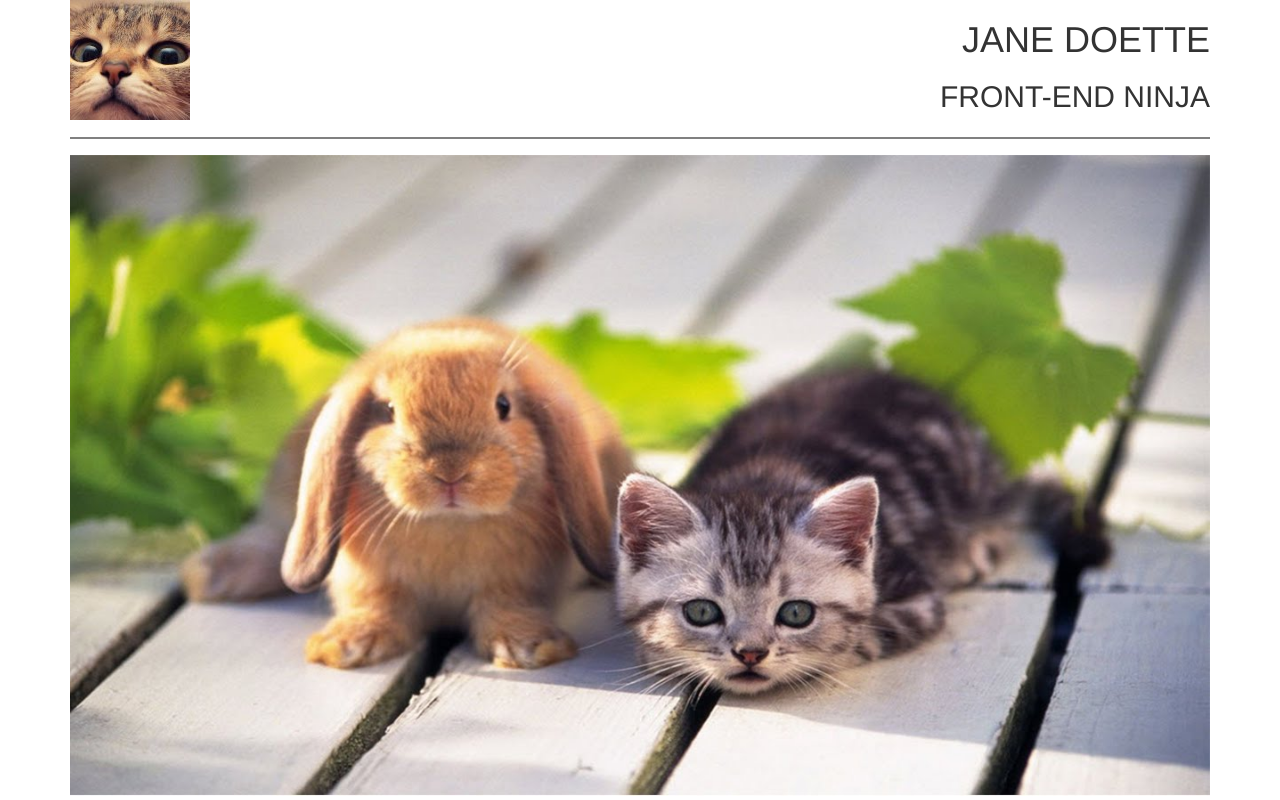
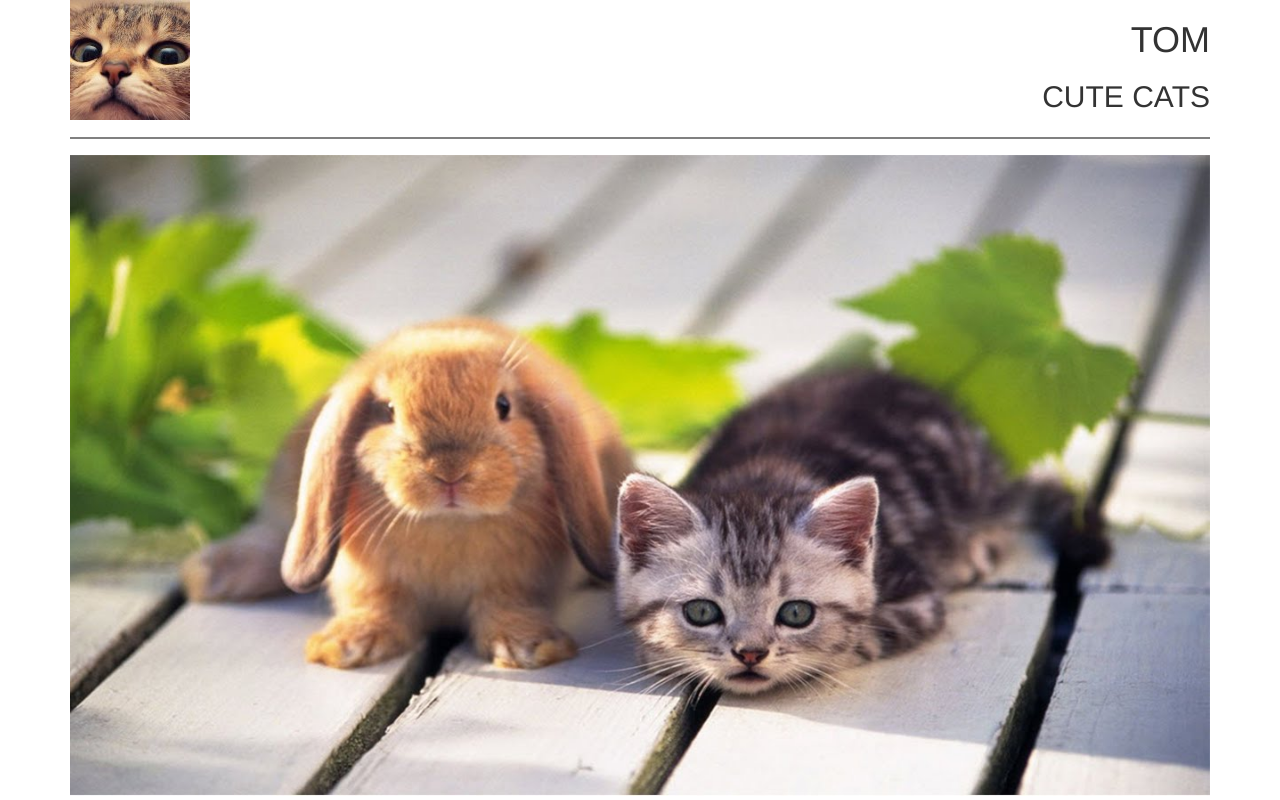
Before and after one commit to LittleStupid/ud_front_end_portfolio, a plain HTML site: page index.html in a window 1280 px wide. Shown: the top 800 px of the page. Drawn offline with nearby package versions, Linux system fonts and the light colour scheme.

Commit message:
rename title

```diff
--- a/index.html
+++ b/index.html
@@ -23,8 +23,8 @@
 
         <div class="col-md-6 col-sm-6 col-xs-8 text-right">
           <div>
-            <h1>JANE DOETTE</h1>
-            <h2>FRONT-END NINJA</h2>
+            <h1>TOM</h1>
+            <h2>CUTE CATS</h2>
           </div>
         </div>
 
```
